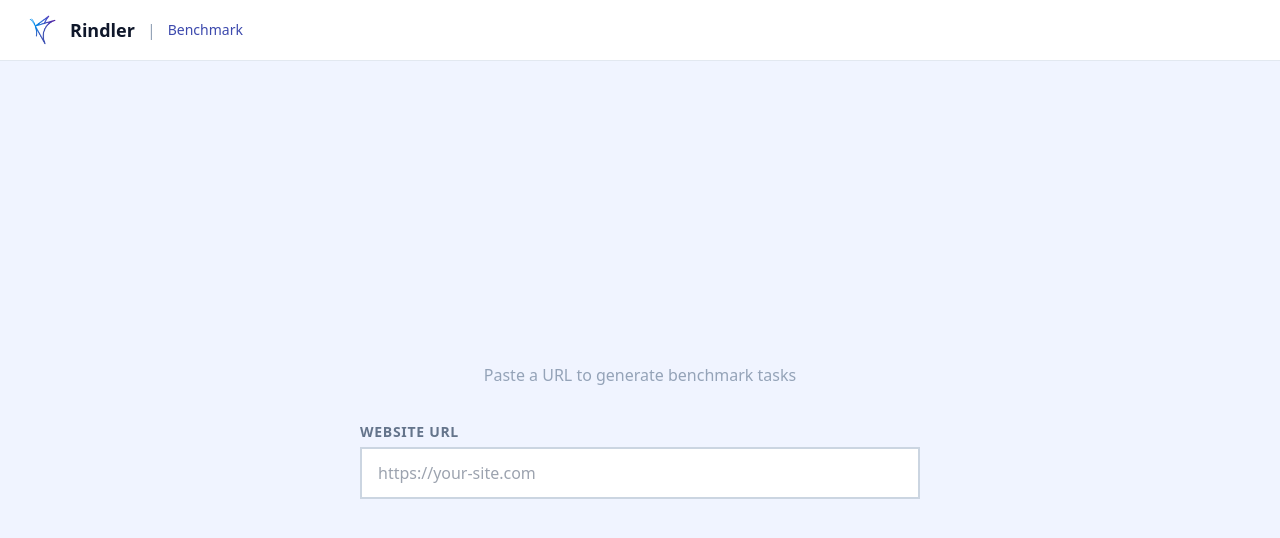
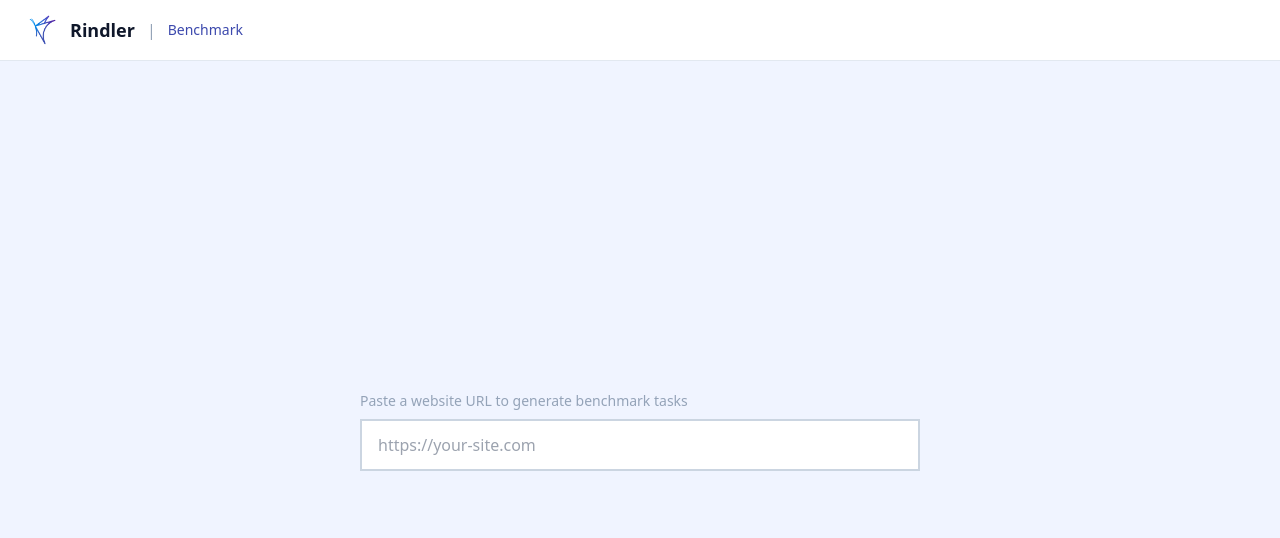
Before and after one commit to meetchie/agent-benchmark, a React (Vite) app in the folder benchmark/: page / in a window 1280 px wide. Shown: the top 538 px of the page. Built offline with nearby package versions, Linux system fonts and the light colour scheme.

Commit message:
fix: move instruction into URL label, center URL input
"Paste a website URL to generate benchmark tasks" is now the
left-aligned label above the centered URL input. Removed the
separate floating subtitle.

```diff
--- a/benchmark/src/components/SetupView.tsx
+++ b/benchmark/src/components/SetupView.tsx
@@ -55,21 +55,7 @@ export function SetupView({
         style={{ paddingTop: hasContent ? "48px" : "0", justifyContent: hasContent ? "flex-start" : "center" }}
       >
         <div className="w-full max-w-[560px]">
-          {/* Subtitle — fades out */}
-          <div
-            className="text-center mb-8 transition-all duration-300 ease-in-out"
-            style={{
-              opacity: hasContent ? 0 : 1,
-              maxHeight: hasContent ? 0 : "40px",
-              overflow: "hidden",
-            }}
-          >
-            <p className="text-base text-slate-400">
-              Paste a URL to generate benchmark tasks
-            </p>
-          </div>
-
-          {/* URL input */}
+          {/* URL input — centered in the column */}
           <URLInput
             value={url}
             onChange={onUrlChange}
--- a/benchmark/src/components/URLInput.tsx
+++ b/benchmark/src/components/URLInput.tsx
@@ -16,10 +16,10 @@ export function URLInput({ value, onChange, onSubmit, disabled }: URLInputProps)
   };
 
   return (
-    <div className="space-y-1">
-      <label className="text-sm font-semibold text-slate-500 uppercase tracking-wider">
-        Website URL
-      </label>
+    <div className="space-y-2">
+      <p className="text-sm text-slate-400">
+        Paste a website URL to generate benchmark tasks
+      </p>
       <input
         type="url"
         value={value}
```
